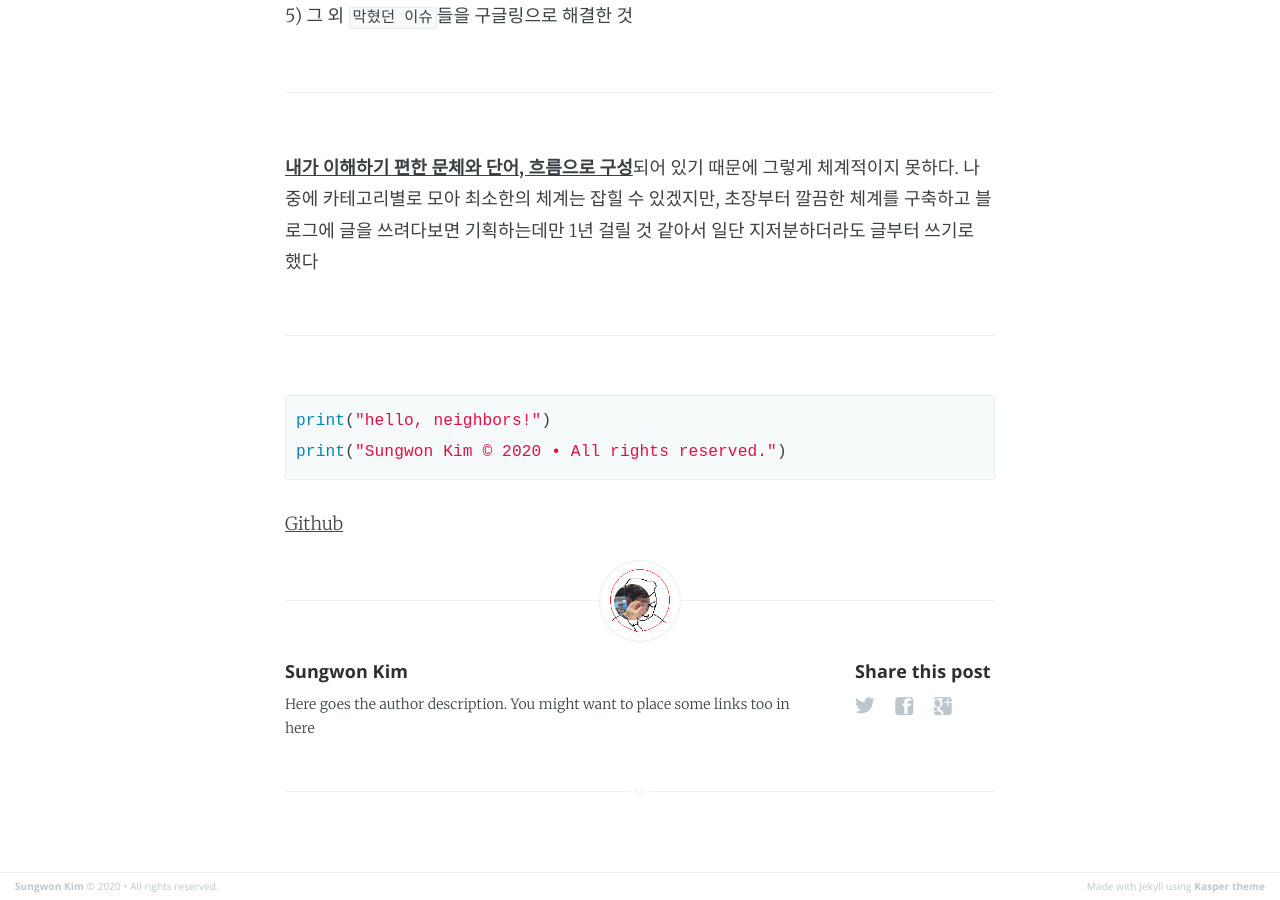
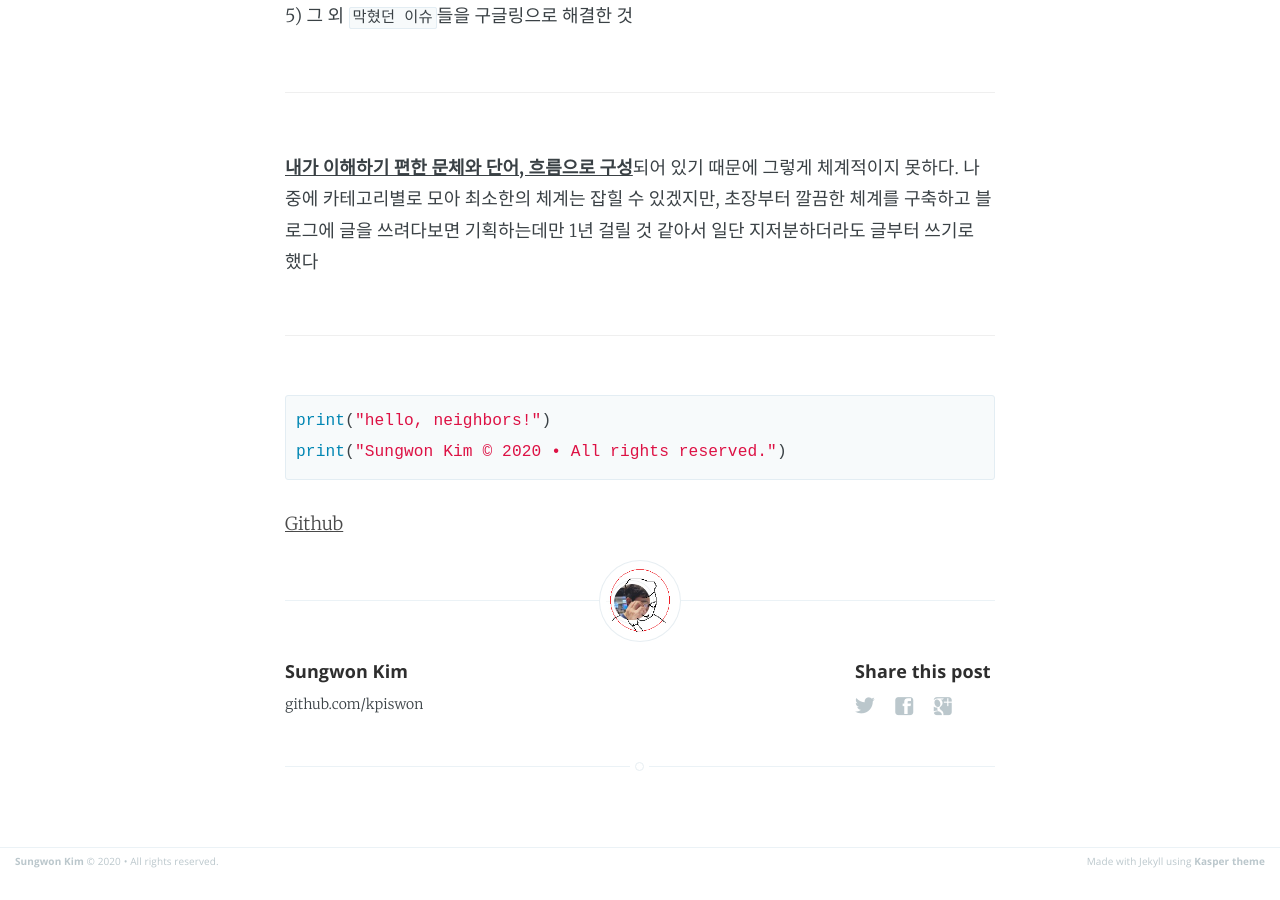
Before and after one commit to kpiswon/kpiswon.github.io, a Jekyll site: the page built from _posts/2020-08-19-introducing.markdown, in a window 1280 px wide and 900 px high, scrolled down 578 px. Built offline with Jekyll 4.4.1, drawn with Linux system fonts in a browser that asks for light colours; comment, search, counter and statistics services are not loaded; after the commit the page ends 1454 px from its top, so only the background shows below that.

Commit message:
Update post.html

```diff
--- a/_layouts/post.html
+++ b/_layouts/post.html
@@ -72,7 +72,7 @@ post_class: post-template
                     <h4> {{ site.author }} </h4>
                     <!-- Author Bio -->
                     <p>
-                        Here goes the author description. You might want to place some links too in here
+                        github.com/kpiswon
                     </p>
                 </section>
             {% endif %}
```
